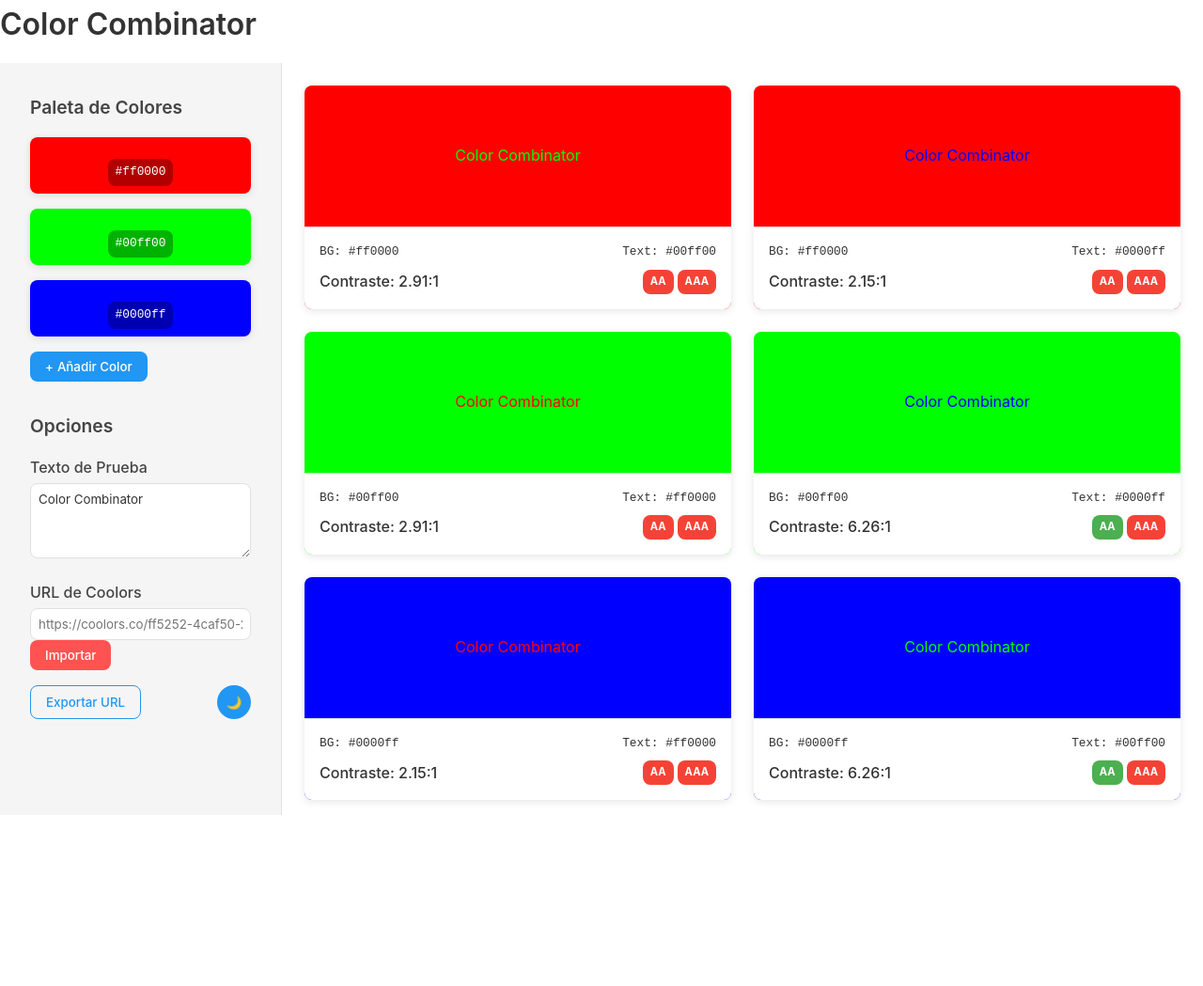
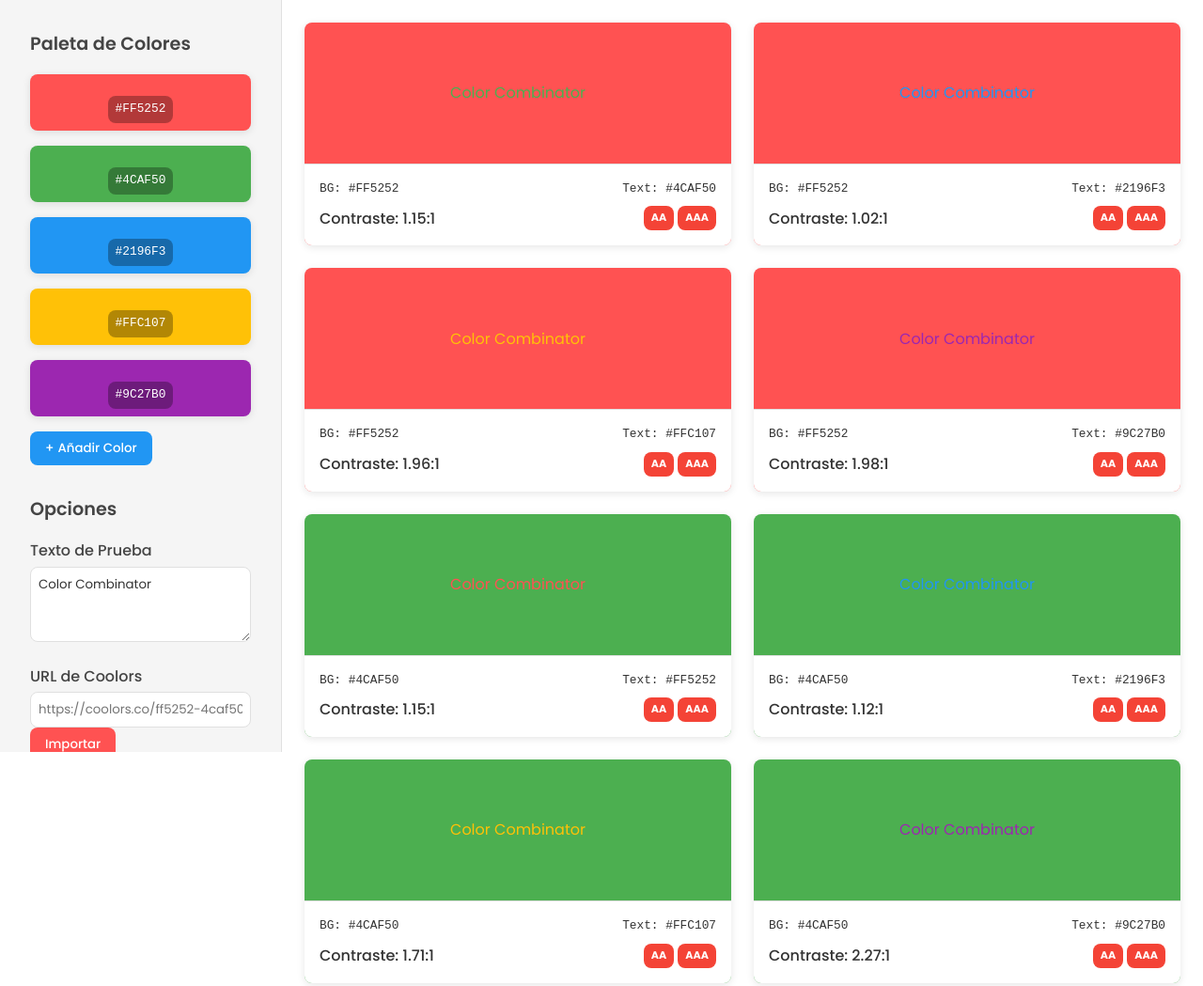
Before and after one commit to oddradiocircle/color-combinator, a website: page index.html in a window 1280 px wide. Shown: the top 1049 px of the page at 94% size. Before the commit the page ends 875 px from the top, so only its background shows below. Drawn offline with nearby package versions, Linux system fonts and the light colour scheme.

Commit message:
Actualizar index.html para integrar Material Design Icons

```diff
--- a/index.html
+++ b/index.html
@@ -4,10 +4,18 @@
     <meta charset="UTF-8">
     <meta name="viewport" content="width=device-width, initial-scale=1.0">
     <title>Color Combinator</title>
+
+    <!-- Google Fonts: Poppins -->
+    <link rel="preconnect" href="https://fonts.googleapis.com">
+    <link rel="preconnect" href="https://fonts.gstatic.com" crossorigin>
+    <link href="https://fonts.googleapis.com/css2?family=Poppins:ital,wght@0,100;0,200;0,300;0,400;0,500;0,600;0,700;0,800;0,900;1,100;1,200;1,300;1,400;1,500;1,600;1,700;1,800;1,900&display=swap" rel="stylesheet">
+
+    <!-- Material Icons -->
+    <link href="https://fonts.googleapis.com/css2?family=Material+Symbols+Outlined:opsz,wght,FILL,GRAD@20..48,100..700,0..1,-50..200" rel="stylesheet" />
+
     <link rel="stylesheet" href="css/styles.css">
 </head>
 <body>
-    <h1>Color Combinator</h1>
     <div id="app"></div>
 
     <script type="module">
@@ -16,7 +24,7 @@
         // Configuración básica
         const config = {
             debug: true,
-            defaultColors: ['#ff0000', '#00ff00', '#0000ff']
+            defaultColors: ['#FF5252', '#4CAF50', '#2196F3', '#FFC107', '#9C27B0']
         };
 
         document.addEventListener('DOMContentLoaded', () => {
```
